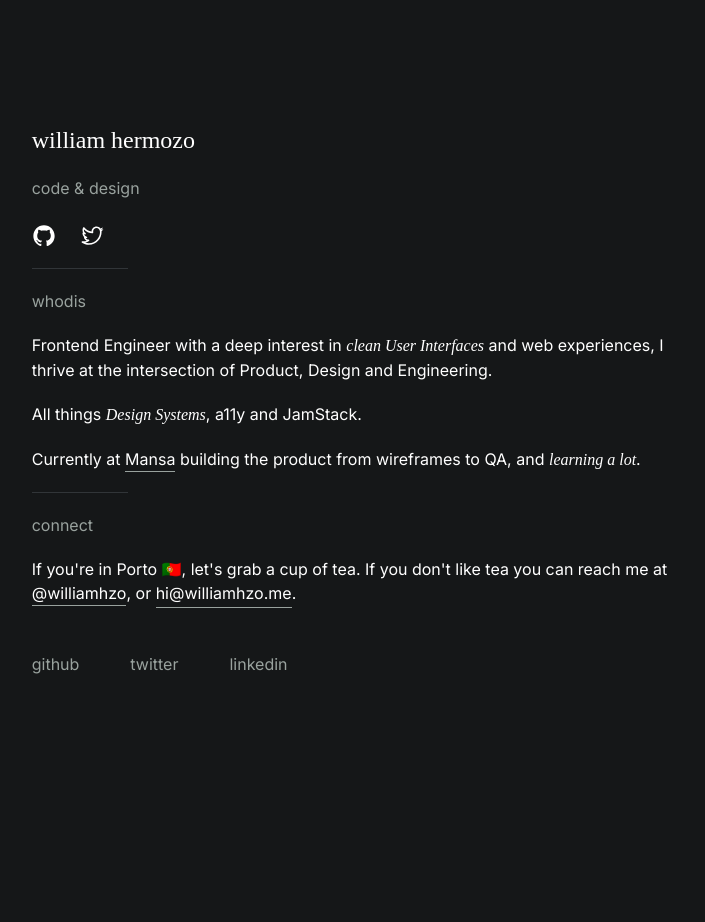
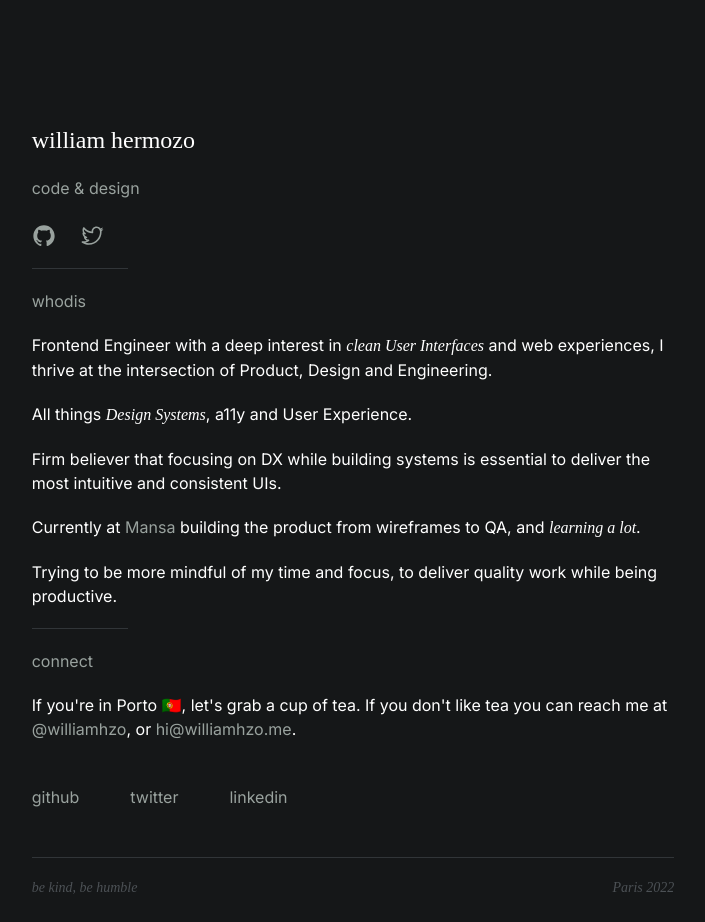
Before and after one commit to williamhzo/williamhzo.me-v1, a Next.js app: page / in a window 1280 px wide. Shown: the whole page, without its empty margins (287-992 px from the left). Before the commit the page ends 800 px from the top, so only its background shows below. Built offline with nearby package versions, Linux system fonts and the light colour scheme; a web font is replaced by a local one.

Commit message:
feat: add footer and improve some stuff

```diff
--- a/components/Contact.tsx
+++ b/components/Contact.tsx
@@ -45,7 +45,7 @@ export default function Contact() {
           }
         >
           <button
-            className="border-b-[1px] border-low-contrast pb-[2px] hover:text-low-contrast"
+            className="text-low-contrast hover:text-white"
             onClick={handleClick}
           >
             {EMAIL}
@@ -67,6 +67,7 @@ export default function Contact() {
               <span className="sr-only">Github external link</span>
             </a>
           </li>
+
           <li>
             <a
               href="https://twitter.com/williamhzo"
@@ -78,6 +79,7 @@ export default function Contact() {
               <span className="sr-only">Twitter external link</span>
             </a>
           </li>
+
           <li>
             <a
               href="https://www.linkedin.com/in/williamhermozo/"
--- /dev/null
+++ b/components/Footer.tsx
@@ -0,0 +1,11 @@
+import React from "react";
+
+export default function Footer() {
+  return (
+    <footer className="mb-6 flex justify-between font-serif text-sm italic text-lowest-contrast">
+      <p>be kind, be humble</p>
+
+      <p>Paris 2022</p>
+    </footer>
+  );
+}
--- /dev/null
+++ b/components/Main.tsx
@@ -0,0 +1,46 @@
+import React from "react";
+import Link from "./atoms/Link";
+import Section from "./atoms/Section";
+import Contact from "./Contact";
+
+export default function Main() {
+  return (
+    <main className="mb-12">
+      <Section>
+        <h3>whodis</h3>
+
+        <p>
+          Frontend Engineer with a deep interest in{" "}
+          <em className="font-serif">clean User Interfaces</em> and web
+          experiences, I thrive at the intersection of Product, Design and
+          Engineering.
+        </p>
+
+        <p>
+          All things <em className="font-serif">Design Systems</em>, a11y and
+          User Experience.
+        </p>
+
+        <p>
+          Firm believer that focusing on DX while building systems is essential
+          to deliver the most intuitive and consistent UIs.
+        </p>
+
+        <p>
+          Currently at <Link href="https://getmansa.com">Mansa</Link> building
+          the product from wireframes to QA, and{" "}
+          <em className="font-serif">learning a lot</em>.
+        </p>
+
+        <p>
+          Trying to be more mindful of my time and focus, to deliver quality
+          work while being productive.
+        </p>
+      </Section>
+
+      <hr className="separator" />
+
+      <Contact />
+    </main>
+  );
+}
--- a/components/atoms/Link.tsx
+++ b/components/atoms/Link.tsx
@@ -19,7 +19,7 @@ export default function Link({
       target="_blank"
       rel="noreferrer"
       title={title}
-      className={`${className} border-b-[1px] border-low-contrast pb-[2px] hover:text-low-contrast`}
+      className={`${className} text-low-contrast hover:text-white`}
     >
       {children}
     </a>
--- a/pages/_document.tsx
+++ b/pages/_document.tsx
@@ -22,7 +22,7 @@ class MyDocument extends Document {
             rel="stylesheet"
           />
         </Head>
-        <body className="bg-background">
+        <body className="mx-auto my-0 flex min-h-[100vh] max-w-[70ch] flex-col bg-background px-8 py-16 text-white lg:p-8 lg:pt-32">
           <Main />
           <NextScript />
         </body>
--- a/pages/index.tsx
+++ b/pages/index.tsx
@@ -4,43 +4,23 @@ import Header from "../components/Header";
 import Link from "../components/atoms/Link";
 import Section from "../components/atoms/Section";
 import SEO from "../components/SEO";
+import Footer from "../components/Footer";
+import Main from "../components/Main";
 
 const Home: NextPage = () => {
   return (
     <>
       <SEO />
 
-      <main className="mx-auto my-0 flex min-h-[100vh] max-w-[70ch] flex-col px-8 py-16 text-white lg:p-8 lg:pt-32">
-        <Header />
+      <Header />
 
-        <hr className="separator" />
+      <hr className="separator" />
 
-        <Section>
-          <h3>whodis</h3>
+      <Main />
 
-          <p>
-            Frontend Engineer with a deep interest in{" "}
-            <em className="font-serif">clean User Interfaces</em> and web
-            experiences, I thrive at the intersection of Product, Design and
-            Engineering.
-          </p>
+      <hr className="separator w-full" />
 
-          <p>
-            All things <em className="font-serif">Design Systems</em>, a11y and
-            JamStack.
-          </p>
-
-          <p>
-            Currently at <Link href="https://getmansa.com">Mansa</Link> building
-            the product from wireframes to QA, and{" "}
-            <em className="font-serif">learning a lot</em>.
-          </p>
-        </Section>
-
-        <hr className="separator" />
-
-        <Contact />
-      </main>
+      <Footer />
     </>
   );
 };
--- a/styles/globals.css
+++ b/styles/globals.css
@@ -26,4 +26,8 @@
   h3 {
     @apply text-low-contrast;
   }
+
+  ::selection {
+    @apply bg-subtle;
+  }
 }
--- a/tailwind.config.js
+++ b/tailwind.config.js
@@ -13,6 +13,7 @@ module.exports = {
         background: "#151718",
         "high-contrast": "#ECEDEE",
         "low-contrast": "#99A29E",
+        "lowest-contrast": "#4C5155",
         subtle: "#313538",
       },
     },
```
Also changed, not shown: 1 other file (tests, documents, lock files or other folders).
